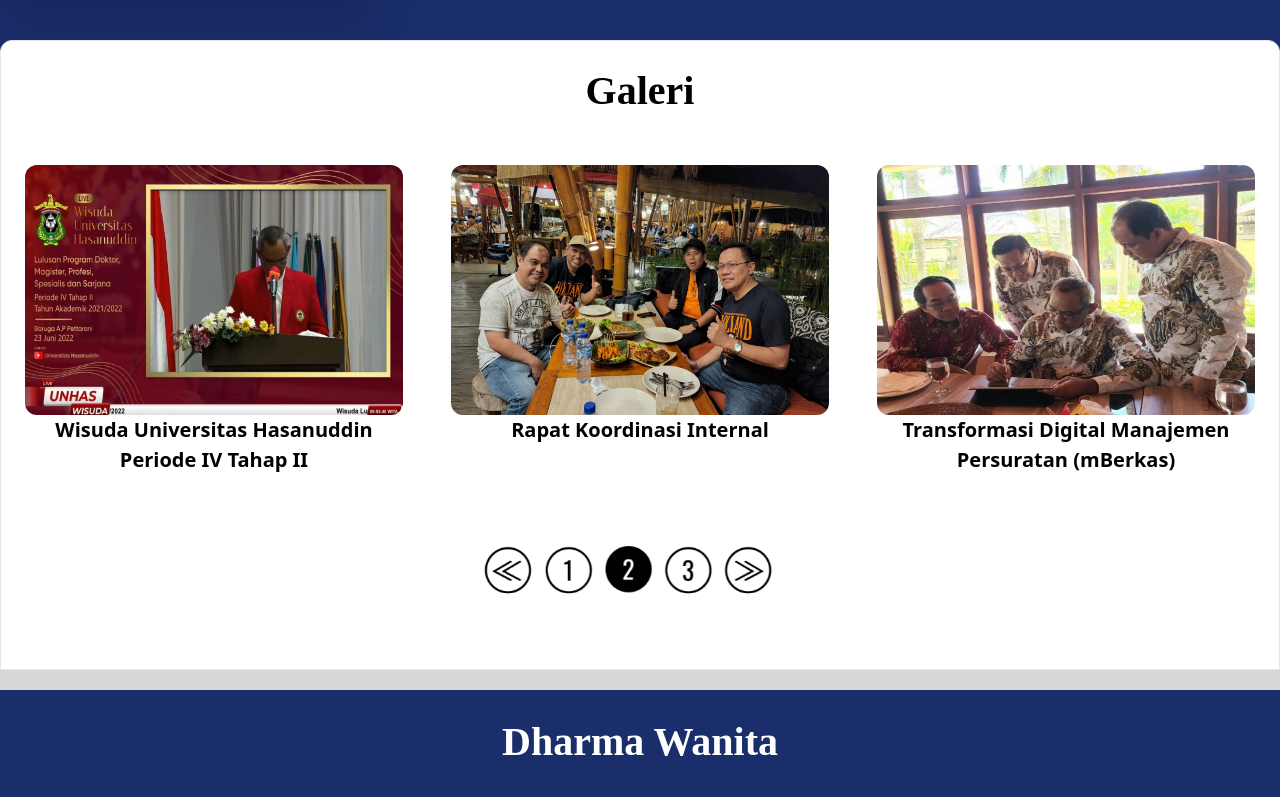
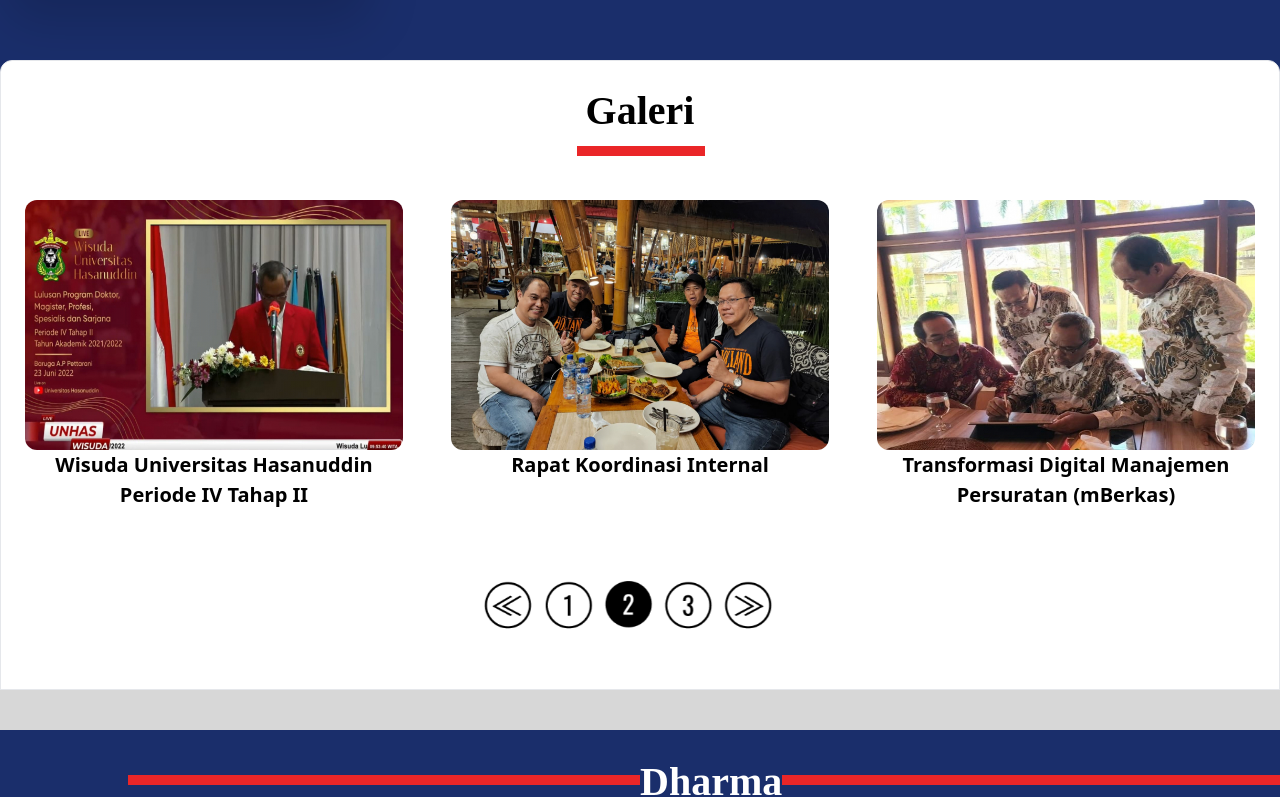
Before and after one commit to faridnfl/Mid-SistemInformasi, a Nuxt app: page / in a window 1280 px wide. Shown: the part 1332-2129 px from the top of the page. Built offline with nearby package versions, Linux system fonts and the light colour scheme.

Commit message:
tambah garis

```diff
--- a/app.vue
+++ b/app.vue
@@ -16,7 +16,7 @@
         <div class ="w-full "><a href="">COT</a></div>
         <div class ="w-full "><a href="">DHARMA WANITA</a></div>
       </div>
-    </div>np
+    </div>
   </header>
 </div>
 
@@ -44,7 +44,7 @@
     <section class="judul min-h-screen flex items-center place-content-center bg-cover bg-center">
       <h1 class="h-12 text-center text-white font-medium flex" style="font-family: Oswald; font-size: 2.5rem; text-shadow: 8px 6px 4px rgba(0, 0, 0, 20);">SELAMAT DATANG DI FAKULTAS <br> TEKNIK UNIVERSITAS HASANUDDIN</h1>
     </section>
-     <div class="sambutan flex pt-20 pb-20 mb-8"  style="background-color:  rgb(26, 46, 107);">
+     <div class="sambutan flex pt-20 pb-20 mb-8"  style="background-color:  rgb(26, 46, 107); min-height: 650px;">
       <div class="flex  mx-auto" style="width: 1270px;">
         <div class="foto flex  " style="width: 550px;">
           <img src="/dekan.png" alt="Dekan FT-UH" class="drop-shadow-2xl rounded-3xl flex max-w-full h-full" style="height: 450px;" />
@@ -73,8 +73,9 @@
     </div>
     <section class="galeri flex justify-center relative " style="height: 580px;">
       <div class="content offside max-w-screen-xl  w-full bg-white border rounded-t-xl overflow-hidden " style="height: 630px;">
-        <div>
-          <h1 class="  font-bold py-5 text-center" style="font-family: Merriweather; font-size: 40px;">Galeri</h1>
+        <div class="pb-5">
+          <h1 class=" font-bold pt-5 text-center" style="font-family: Merriweather; font-size: 40px;">Galeri</h1>
+          <img src="/garis-merah.jpg" alt="" style="height: 15px; width: 8rem; padding-top: 5px; margin-left: 36rem;">
         </div>
         <div class=" flex " style="height: 300px;">
           <div class="w-full pt-6  px-6 " style="height: 300px;">
@@ -96,8 +97,10 @@
       </div>
     </section>
     <section class="dharma-wanita warna justify-center px-32" style="background-color: rgb(26, 46, 107); font-family: Merriweather;">
-      <div class="content w-full">
+      <div class="content w-full flex justify-around">
+        <img src="/garis-merah.jpg" alt="" style="height: 15px; width: 32rem; padding-top: 5px; margin-top: 40px;">
         <h1 class="text-2xl font-bold py-9 text-center text-white" style="font-size: 40px;">Dharma Wanita</h1>
+        <img src="/garis-merah.jpg" alt="" style="height: 15px; width: 32rem; padding-top: 5px; margin-top: 40px;">
       </div>
       <div class="py-5 flex gap-8">
         <img src="/dharma-wanita.png" alt="Dharma Wanita" class="rounded-2xl" style="height: 250px;">
@@ -112,7 +115,7 @@
       </div>
     </section>
     <section class="berita flex justify-center relative" style="height: 600px;">
-      <div class="content mt-6 max-w-screen-xl w-full bg-white border rounded-t-xl overflow-hidden" style="height: 500px;">
+      <div class="content offside mt-6 max-w-screen-xl w-full bg-white border rounded-t-xl overflow-hidden" style="height: 500px;">
         <h1 class="text-2xl font-bold py-5 text-center">Disini Berita</h1>
       </div>
     </section>
@@ -187,7 +190,7 @@
         </div>
       </div>
       <hr class="border-black">
-      <div class="py-6 text-center text-gray-400 text-sm">
+      <div class="footer2 py-6 text-center text-gray-400 text-sm">
         Copyright © 2023 All rights reserved
       </div>
     </footer>
@@ -214,7 +217,7 @@ header .navbar a:hover{
 }
 .offside{
   position: absolute;
-  top: -70px;
+  top: -90px;
 }
 .header-logo {
   float: left;
@@ -247,4 +250,8 @@ footer {
   background-color: rgb(26, 46, 107);
   color: white;
 }
+
+.footer2 {
+  background-color: rgb(16, 27, 60);
+}
 </style>
```
Also changed, not shown: public/garis-merah.jpg (added).
